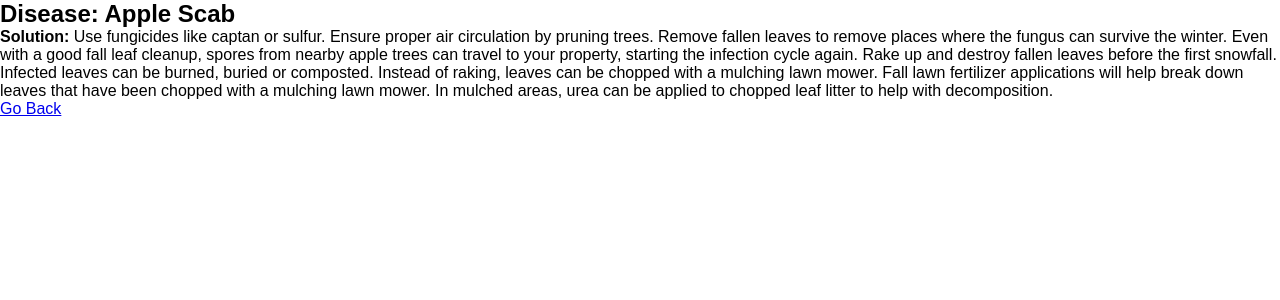
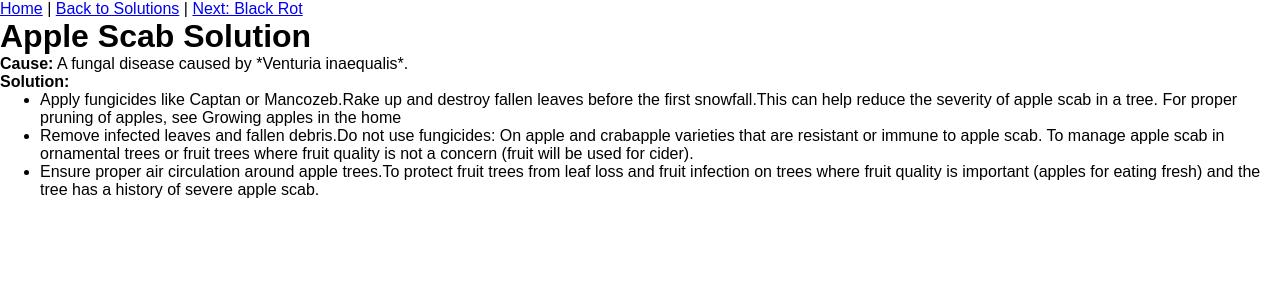
Before and after one commit to akshit22sept/AgriTest, a Flask app: template Templates/apple_acab.html in a window 1280 px wide. Shown: the top 300 px of the page. Run offline with Flask 3, Linux system fonts and the light colour scheme; the template is opened without the code that fills it, so the values that code supplies are empty; parts of the project's set-up code (start-up, migrations or seed data) failed here and were passed over.

Commit message:
Update apple_scab.html

```diff
--- a/Templates/apple_acab.html
+++ b/Templates/apple_acab.html
@@ -1,45 +1,31 @@
 <!DOCTYPE html>
-<html>
+<html lang="en">
 <head>
+    <meta charset="UTF-8">
+    <meta name="viewport" content="width=device-width, initial-scale=1.0">
     <title>Apple Scab Solution</title>
-    <link rel="stylesheet" type="text/css" href=/static/styles/style.css>
+    <link rel="stylesheet" href="/static/styles/style.css">
 </head>
-    <style>
-    .navbar {
-  background-color: #333;
-  overflow: hidden;
-}
-/* Style the links inside the navigation bar */
-.navbar a {
-  float: left;
-  color: #f2f2f2;
-  text-align: center;
-  padding: 14px 16px;
-  text-decoration: none;
-  font-size: 17px;
-}
-/* Change the color of links on hover */
-.navbar a:hover {
-  background-color: #ddd;
-  color: black;
-}
-/* Add a color to the active/current link */
-.navbar a.active {
-  background-color: #04AA6D;
-  color: white;
-}
-</style>
 <body>
-    <div class="container">
-        <h2>Disease: Apple Scab</h2>
-        <p><strong>Solution:</strong> Use fungicides like captan or sulfur. Ensure proper air circulation by pruning trees.
-            Remove fallen leaves to remove places where the fungus can survive the winter. Even with a good fall leaf cleanup, spores from nearby apple trees can travel to your property, starting the infection cycle again.
-            Rake up and destroy fallen leaves before the first snowfall.
-            Infected leaves can be burned, buried or composted.
-            Instead of raking, leaves can be chopped with a mulching lawn mower.
-            Fall lawn fertilizer applications will help break down leaves that have been chopped with a mulching lawn mower.
-            In mulched areas, urea can be applied to chopped leaf litter to help with decomposition.</p>
-        <a href="/">Go Back</a>
-    </div>
+
+<header>
+    <nav>
+        <a href="/">Home</a> |
+        <a href="/solutions">Back to Solutions</a> |
+        <a href="/solutions/black_rot">Next: Black Rot</a>
+    </nav>
+</header>
+
+<h1> Apple Scab Solution</h1>
+<p><strong>Cause:</strong> A fungal disease caused by *Venturia inaequalis*.</p>
+<p><strong>Solution:</strong></p>
+<ul>
+    <li>Apply fungicides like Captan or Mancozeb.Rake up and destroy fallen leaves before the first snowfall.This can help reduce the severity of apple scab in a tree. For proper pruning of apples, see Growing apples in the home</li>
+    <li>Remove infected leaves and fallen debris.Do not use fungicides:
+        On apple and crabapple varieties that are resistant or immune to apple scab.
+        To manage apple scab in ornamental trees or fruit trees where fruit quality is not a concern (fruit will be used for cider).</li>
+    <li>Ensure proper air circulation around apple trees.To protect fruit trees from leaf loss and fruit infection on trees where fruit quality is important (apples for eating fresh) and the tree has a history of severe apple scab.</li>
+</ul>
+
 </body>
 </html>
```
